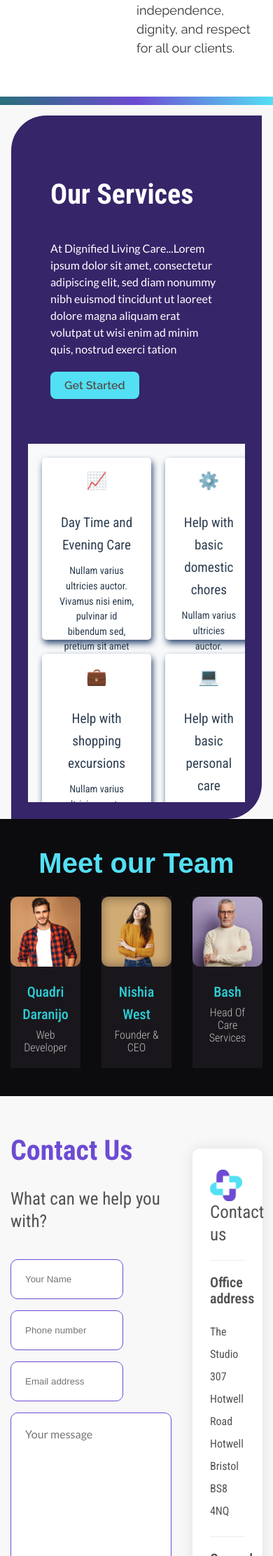
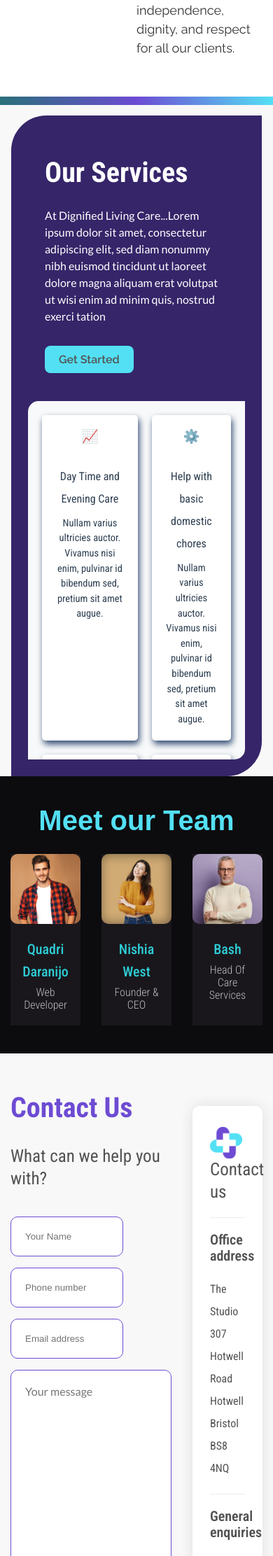
Before and after one commit to AyomideKayode/dignified_care, a Flask app: page / in a window 390 px wide; the page is wider, and only the part inside the window is pictured. Shown: the part 2728-4951 px from the top of that part at 70% size. Run offline with Flask 3, Linux system fonts and the light colour scheme; some web fonts are replaced.

Commit message:
1024px media query for services section...🚧

```diff
--- a/static/css/main.css
+++ b/static/css/main.css
@@ -314,9 +314,10 @@ em {
   ========================================================================== */
 
 .home-header {
-  width: 100%;
+  /* width: 100%; */
   display: flex;
-  /* max-width: var(--dl-size-size-maxwidth); */
+  max-width: var(--dl-size-size-maxwidth);
+  margin: 0 auto;
   align-items: center;
   padding: var(--dl-space-space-unit) var(--dl-space-space-threeunits);
   justify-content: space-between;
@@ -626,7 +627,6 @@ em {
 }
 
 .service-item:hover {
-  /* border: none; */
   box-shadow: 2px 5px 10px #51389e;
   animation: rotate 0.7s ease-in-out both;
 }
@@ -640,23 +640,23 @@ em {
   border-radius: 50%;
   opacity: 0;
   position: absolute;
-  right: 0;
+  right: 100px;
   bottom: -80px;
   z-index: -1;
   transform: translate(100%, -25%) translate3d(0, 0, 0);
   transition: all 0.15s cubic-bezier(0.02, 0.01, 0.47, 1);
 }
 
-.section-item:hover:before,
-.section-item:hover:after {
-  opacity: 0.15;
+.section-item:hover::before,
+.section-item:hover::after {
+  opacity: 0.35;
 }
 
-.section-item:hover:before {
+.section-item:hover::before {
   transform: translate3d(50%, 0, 0) scale(0.9);
 }
 
-.section-item:hover:after {
+.section-item:hover::after {
   transform: translate(50%, 0, 0) scale(1.1);
 }
 
@@ -925,6 +925,50 @@ footer ul li a {
   text-decoration: none;
 }
 
+@media (max-width: 1040px) {
+  .services {
+    /* grid-template-columns: 1fr; */
+    max-width: var(--dl-size-size-bigtabmaxwidth);
+    margin: var(--dl-space-space-twounits) auto var(--dl-space-space-fourunits)
+      auto;
+    padding: var(--dl-space-space-unit);
+  }
+
+  .services-intro {
+    padding: var(--dl-space-space-twoandhalfunits)
+      var(--dl-space-space-oneandhalfunits);
+  }
+
+  .services-intro h2 {
+    line-height: 35px;
+    margin-bottom: var(--dl-space-space-twounits);
+  }
+
+  .services-intro p {
+    margin-bottom: 30px;
+  }
+
+  .services-grid {
+    grid-template-columns: repeat(2, 1fr);
+    border-top-left-radius: 15px;
+    border-bottom-right-radius: 15px;
+  }
+
+  .service-item {
+    height: auto;
+  }
+
+  .service-item .icon {
+    font-size: 1.2rem;
+    margin-bottom: 5px;
+  }
+
+  .service-item h3 {
+    font-size: 1em;
+    margin-bottom: 8px;
+  }
+}
+
 @media (max-width: 768px) {
   .services {
     grid-template-columns: 1fr;
```
